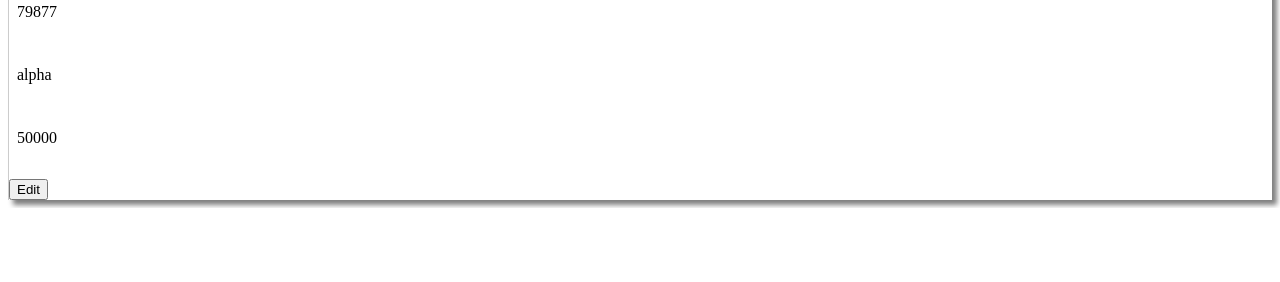
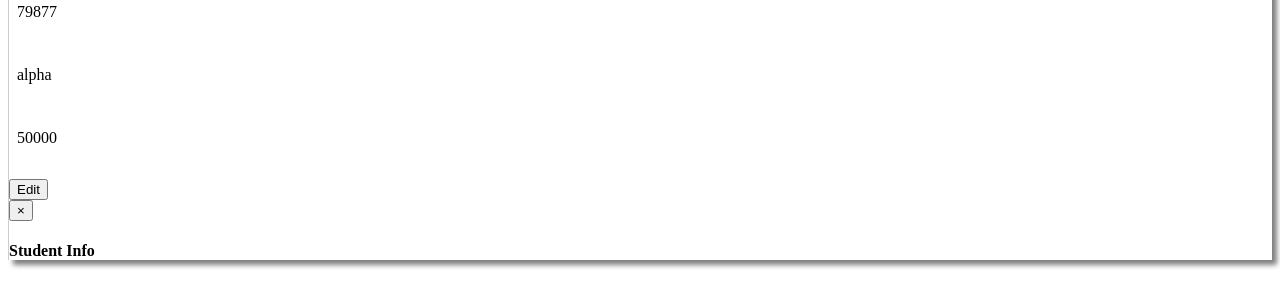
Before and after one commit to vismay-golwala/potential, a Django app: page /student/edit_student/ in a window 1280 px wide. Shown: the part 913-1195 px from the top of the page. Before the commit the page ends 1121 px from the top, so only its background shows below. Run offline with Django 3.2, Linux system fonts and the light colour scheme; data comes from the database, SQL or seed files in the repository; both versions use the stored data as it was after the commit.

Commit message:
Made edit student working properly

```diff
--- a/student/static/js/edit_student.js
+++ b/student/static/js/edit_student.js
@@ -59,4 +59,20 @@
 			}
 		});
 	});
+	$(".full_edit_btn").click(function()
+	{
+		var rel = $(this).attr('rel');
+		var csrf = $("#csrf_token").find("input").val();
+		$.ajax
+		({
+			type: "GET",
+			url: "student/edit_full_student/",
+			data: { key: rel, csrfmiddlewaretoken: csrf },
+			success: function(response)
+			{
+				$("#edit_content").html(response);
+				$("#edit_content").append('<h1>'+rel+'</h1>')
+			}
+		});
+	});
 });
--- /dev/null
+++ b/student/templates/student/edit_full_student.html
@@ -0,0 +1,5 @@
+{% extends 'student/base.html' %}
+{% load crispy_forms_tags %}
+{% block body %}
+  {% crispy form %}
+{% endblock %}
--- a/student/templates/student/edit_student.html
+++ b/student/templates/student/edit_student.html
@@ -35,7 +35,7 @@
 			</div>
 		</div>
 		<div class="data_grp col-sm-2 lr0pad" rel="batch@{{ record.pk }}">
-			<select class="select batch_edit col-sm-9">
+			<select class="select batch_edit col-sm-12">
 				{% for batch in batches %}
 					<option value="{{ batch.pk }}" {% if batch.pk == record.batch_id %} selected {% endif %}>{{ batch.batch_id }}</option>
 				{% endfor %}
@@ -71,12 +71,27 @@
 				<p class="h4 data"> {{ record.total_fees }}</p>
 			</div>
 		</div>
-		<div class="col-sm-2 lr0pad" rel="aa">
-			<button class="btn btn-primary btn-sm col-sm-offset-2 col-sm-5 full_edit_btn">
+		<div class="col-sm-2 lr0pad" rel="modal_div">
+			<button class="btn btn-primary btn-sm col-sm-offset-2 col-sm-5 full_edit_btn" data-toggle="modal" data-target="#edit_modal" rel="{{ record.pk }}">
 				<span class="glyphicon glyphicon-pencil"></span>
 				<span> Edit</span>
 			</button>
 		</div>
 	</div>
 	{% endfor %}
+	<div id="edit_modal" class="modal fade" role="dialog">
+		<div class="modal-dialog">
+			<div class="modal-content">
+				<div class="modal-header bg-info">
+					<button type="button" class="close" data-dismiss="modal">&times;</button>
+					<h4 class="modal-title">Student Info</h4>
+				</div>
+				<div class="modal-body">
+					<div class="col-sm-12" id="edit_content">
+
+					</div>
+				</div>
+			</div>
+		</div>
+	</div>
 </div>
--- a/student/urls.py
+++ b/student/urls.py
@@ -11,6 +11,7 @@
     url(r'^batch/$', views.batch_form_view.as_view(), name='batch_form_view'),
     url(r'^standard/$', views.standard_form_view.as_view(), name='standard_form_view'),
     url(r'^board/$', views.board_form_view.as_view(), name='board_form_view'),
-    url(r'^update_cell/$', views.update_cell, name='update_cell'),
-    url(r'^test/$', views.get_attendance, name='test'),
+    url(r'^update_cell/$', views.update_cell.as_view(), name='update_cell'),
+    url(r'^test/$', views.get_attendance.as_view(), name='test'),
+    url(r'^edit_full_student/$', views.edit_full_student.as_view(), name='edit_full_student'),
 ]
--- a/student/views.py
+++ b/student/views.py
@@ -5,16 +5,22 @@
 from django.http import HttpResponse, HttpResponseRedirect
 
 #Migrated from FBVs to CBVs as CBVs handle get and post logic cleanly
-def get_attendance(request):
-	if (request.method == "POST"):
+class get_attendance(View):
+
+	def get(self, request):
+		return HttpResponse(str(request.method))
+
+	def post(self, request):
 		batch = request.POST['batch']
 		all_student = student_info.objects.all().filter(batch__batch_id=batch)
 		return render(request, "student/student_attendance.html", {"all_student":all_student, "batch_id": batch, "index":1})
-	else:
-		return HttpResponse(str(request.method))
 
-def update_cell(request):
-	if(request.method == "POST"):
+class update_cell(View):
+
+	def get(self, request):
+		pass
+
+	def post(self, request):
 		record = request.POST['cell']
 		data = request.POST['data']
 		myArray = record.split('@')
@@ -24,6 +30,25 @@
 		args = { col: data }
 		student_info.objects.filter(pk=row).update(**args)
 		return HttpResponse()
+
+class edit_full_student(View):
+
+	form_class = student_info
+	template_name = 'student/base_form.html'
+
+	def get(self, request):
+		key = request.GET['key']
+		instance = get_object_or_404(edit_full_student, pk=key)
+		form = edit_full_student(request.GET or None, instance=instance)
+		return direct_to_template(request, self.template_name, {'form': form})
+		#form = self.form_class.filter(pk=1)
+		#return render(request, self.template_name, {"form":form})
+		#key = request.GET['key']
+		#obj = student_info.objects.get(pk=key)
+		#return render(request, 'student/edit_full_student.html', { 'student': obj })
+
+	def post(self, request):
+		pass
 
 class dashboard(View):
 	template_name = 'student/dashboard.html'
```
Also changed, not shown: student/forms.py (+26 -0 lines), student/static/css/stylesheet.css (+22 -0 lines), db.sqlite3.
